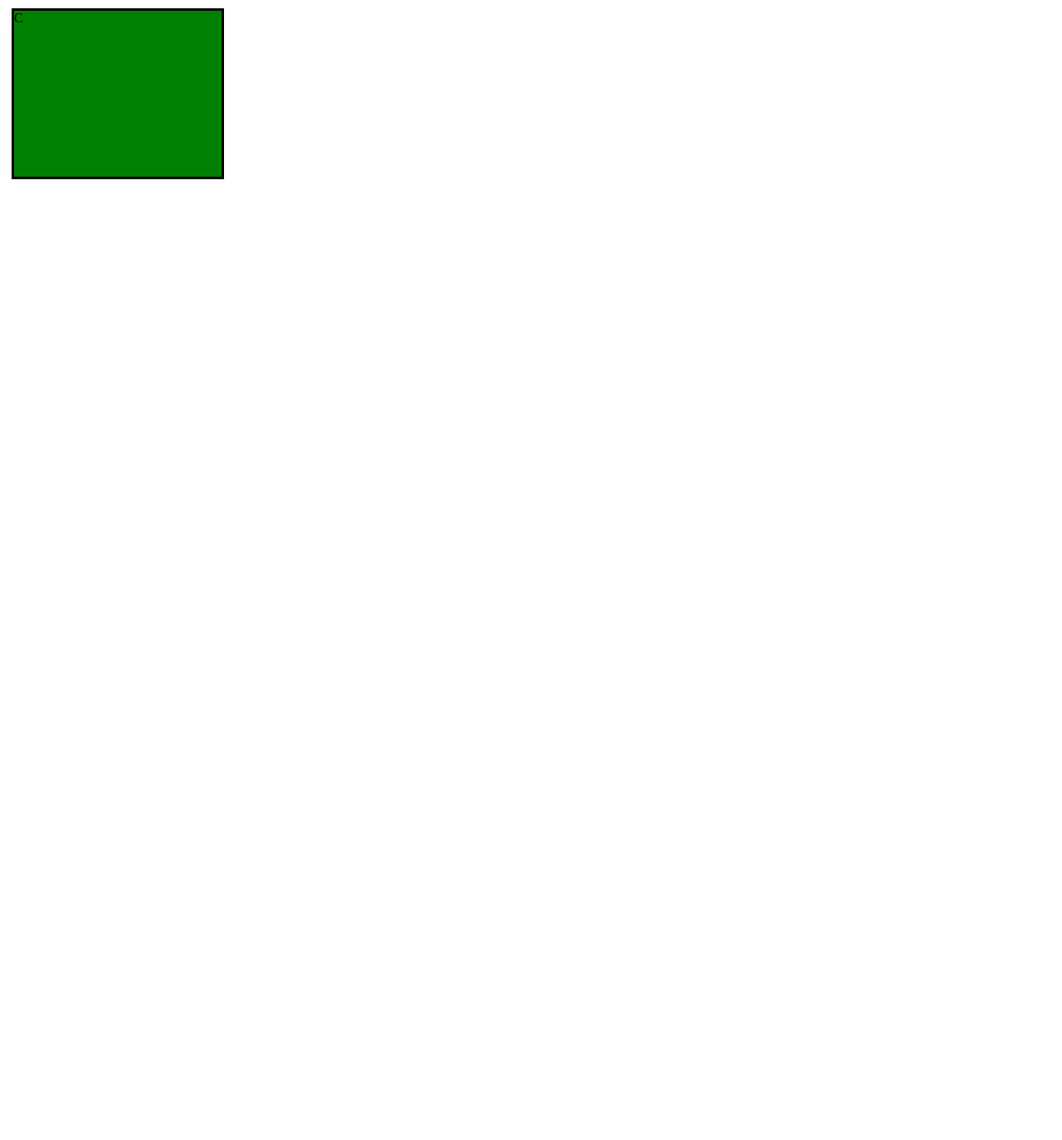
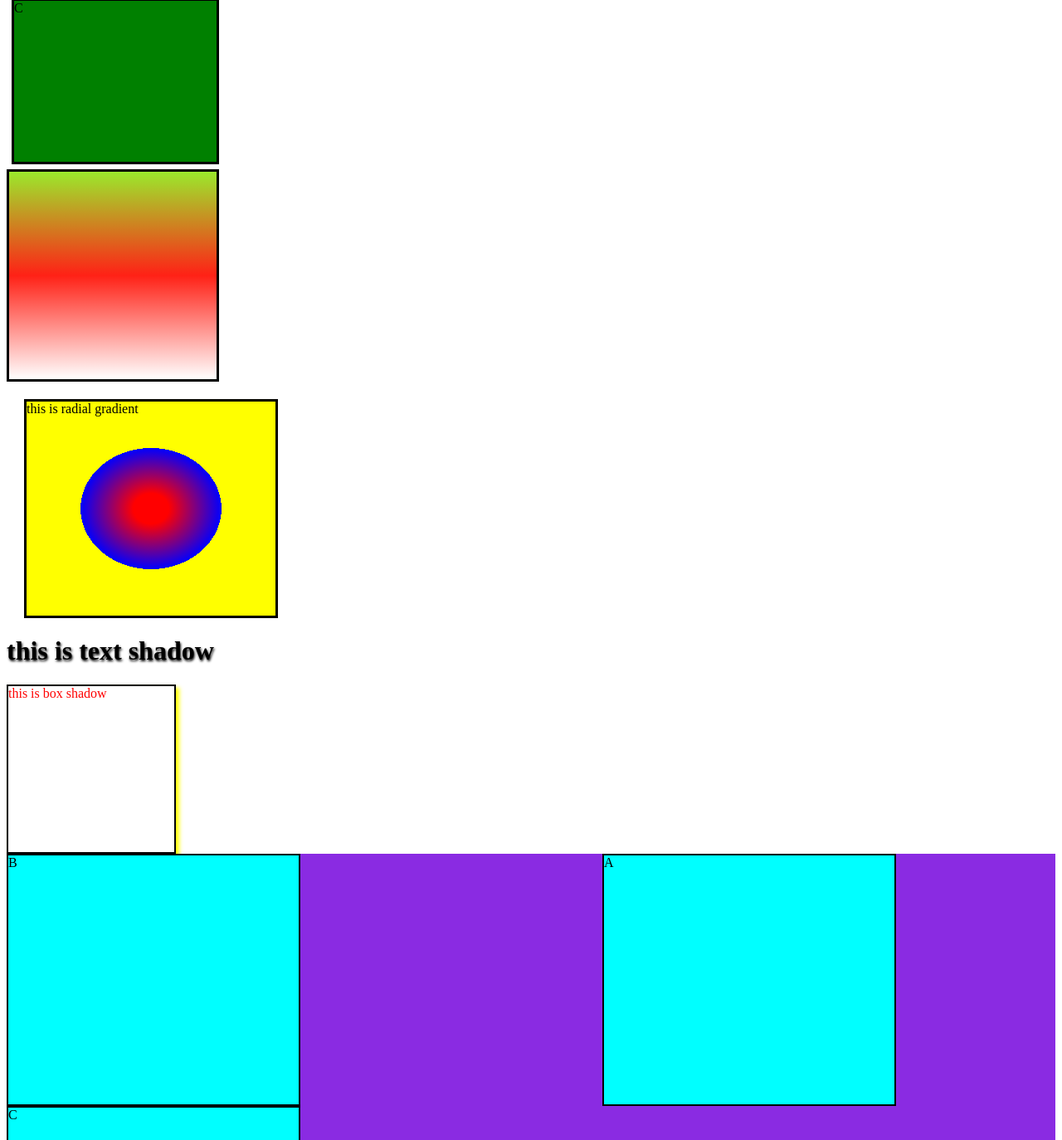
Before and after one commit to rjask/dhirema, a plain HTML site: page index.html in a window 1280 px wide. Shown: the part 466-1840 px from the top of the page at 83% size. Before the commit the page ends 800 px from the top, so only its background shows below. Drawn offline with Linux system fonts and the light colour scheme.

Commit message:
position

```diff
--- a/index.html
+++ b/index.html
@@ -11,5 +11,17 @@
     <div class="box" id="b">B</div>
     <p> hey guys whats up</p>
     <div class="box" id="c">C</div>
+    <div class="linear-gradient"></div>
+    <div class="radial-gradient">this is radial gradient</div>
+    <h1>this is text shadow</h1>
+    <div class="box-shadow">this is box shadow</div>
+    <div class="wrapper">
+        <div class="position" id="g">A</div>
+        <div class="position" id="h">B</div>
+        <div class="position" id="i">C</div>
+        <div class="position" id="j">D</div>
+        <div class="position" id="k">E</div>
+    </div>
+
 </body>
 </html>
--- a/styles.css
+++ b/styles.css
@@ -3,10 +3,12 @@
     height: 200px;
     width: 250px;
     margin: 6px;
+    box-sizing: border-box;
 }
 
 #a{
     background-color:rgb(255, 217, 0);
+
 
 }
 
@@ -17,3 +19,56 @@
 #c{
     background-color: rgb(0, 128, 0);
 }
+/* linear gradient */
+.linear-gradient{
+    background-image: linear-gradient(red,blue);
+    background-image: linear-gradient( to right, red,blue);
+    background-image: linear-gradient(to left ,red,blue);
+    background-image: linear-gradient(to top , red,blue);
+    background-image: linear-gradient(to bottom, red,blue);
+    background-image: linear-gradient(to bottom left , rgb(251, 255, 0),white,green);
+    background-image: linear-gradient( 245deg ,red,blue);
+    background-image: linear-gradient(rgba(155,233,44,21),rgba(255,33,22,1),rgba(255,255,255,0));
+    border: 3px solid black;
+    width: 250px;
+    height: 250px;
+}
+.radial-gradient{
+    width: 300px;
+    height: 258px;
+    border: 3px solid black;
+    margin: 21px;
+    background-image: radial-gradient(yellow,white,green);
+    background-image: radial-gradient(circle,yellow,white,green);
+    background-image: radial-gradient(red 10%, blue 40%,green 20%,yellow 30%);
+
+}
+h1{
+    text-shadow: 1px 2px 3px ;
+}
+.box-shadow{
+    border:2px solid black;
+    color: red;
+    height: 200px;
+    width:200px;
+    box-shadow: 4px 4px 5px yellow;
+}
+
+.position{
+    background-color: aqua;
+    height: 300px;
+    width: 350px;
+    border: 2px solid black;
+    /* position: relative;
+    top: 100px;
+    left:150px; */
+}
+#g{
+    position: fixed;
+    right: 200px;
+}
+.wrapper{
+    width: 100%;
+    height: 100%;
+    background-color: blueviolet;
+}
```
